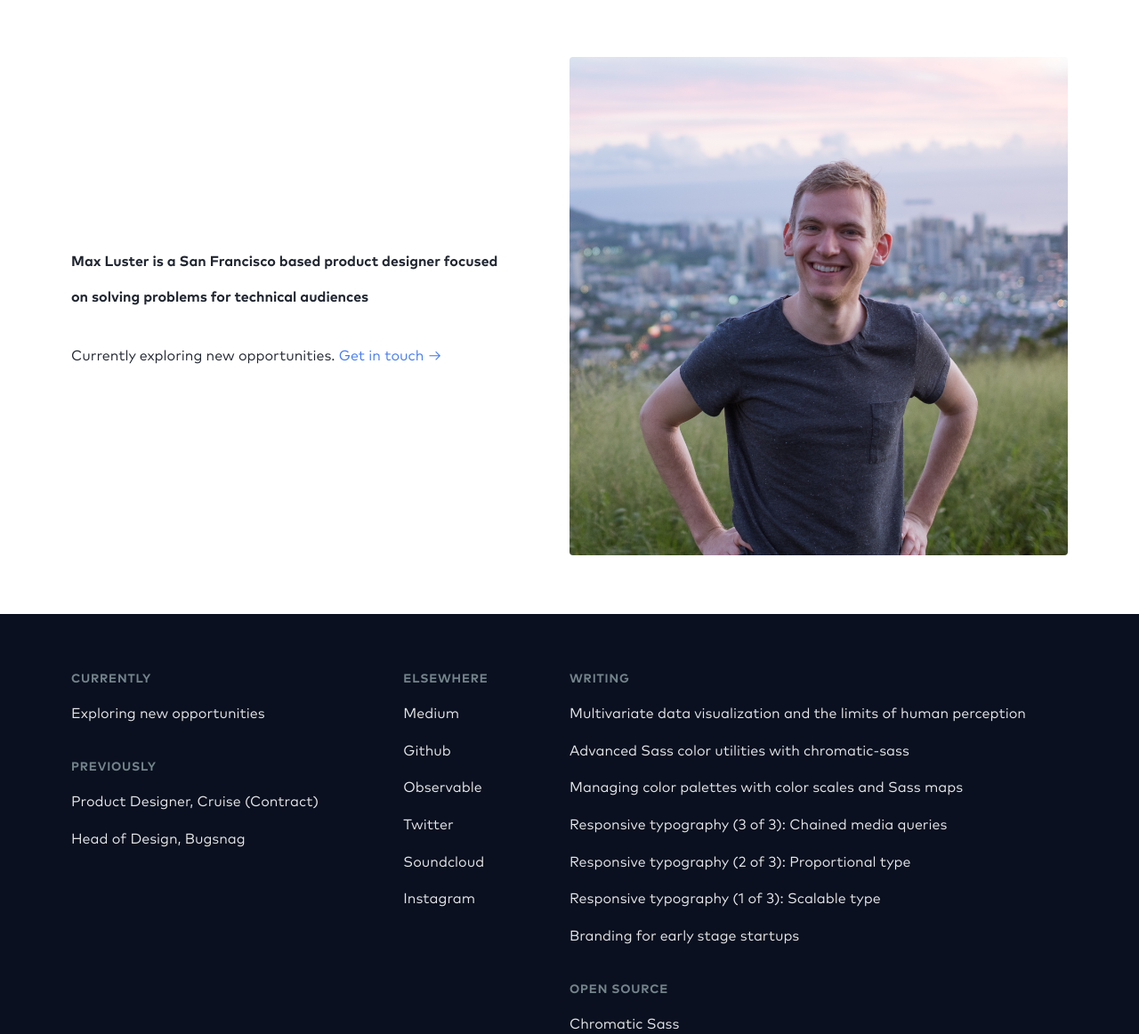
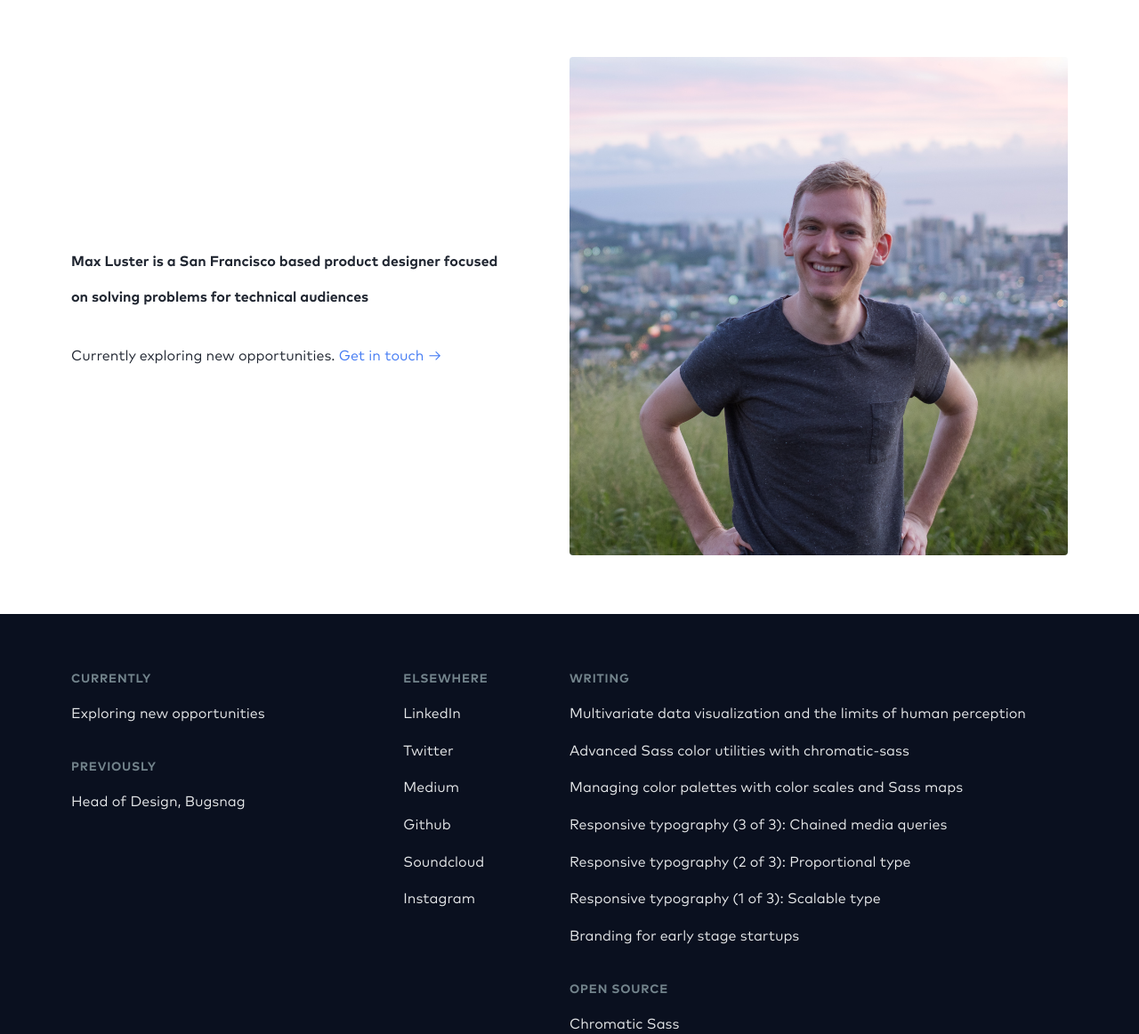
Before and after one commit to maxluster/maxluster.com, a Gatsby site: page / in a window 1280 px wide. Shown: the top 1162 px of the page at 89% size. Built offline with nearby package versions, Linux system fonts and the light colour scheme; Gatsby itself is replaced by a stand-in of ours; what modularscale-js would draw is missing.

Commit message:
add linked in to footer

```diff
--- a/src/components/footer.js
+++ b/src/components/footer.js
@@ -115,9 +115,6 @@ const Footer = () => (
           <Section>
             <Header>Previously</Header>
             <List>
-              <Link href="https://getcruise.com">
-                Product Designer, Cruise (Contract)
-              </Link>
               <Link href="https://bugsnag.com">Head of Design, Bugsnag</Link>
             </List>
           </Section>
@@ -126,12 +123,12 @@ const Footer = () => (
           <Section>
             <Header>Elsewhere</Header>
             <List>
+              <Link href="https://www.linkedin.com/in/maxluster/">
+                LinkedIn
+              </Link>
+              <Link href="https://twitter.com/maxluster">Twitter</Link>
               <Link href="https://medium.com/@maxluster">Medium</Link>
               <Link href="https://github.com/maxluster">Github</Link>
-              <Link href="https://beta.observablehq.com/@maxluster">
-                Observable
-              </Link>
-              <Link href="https://twitter.com/maxluster">Twitter</Link>
               <Link href="https://soundcloud.com/maaaaaaaaaaax">
                 Soundcloud
               </Link>
```
